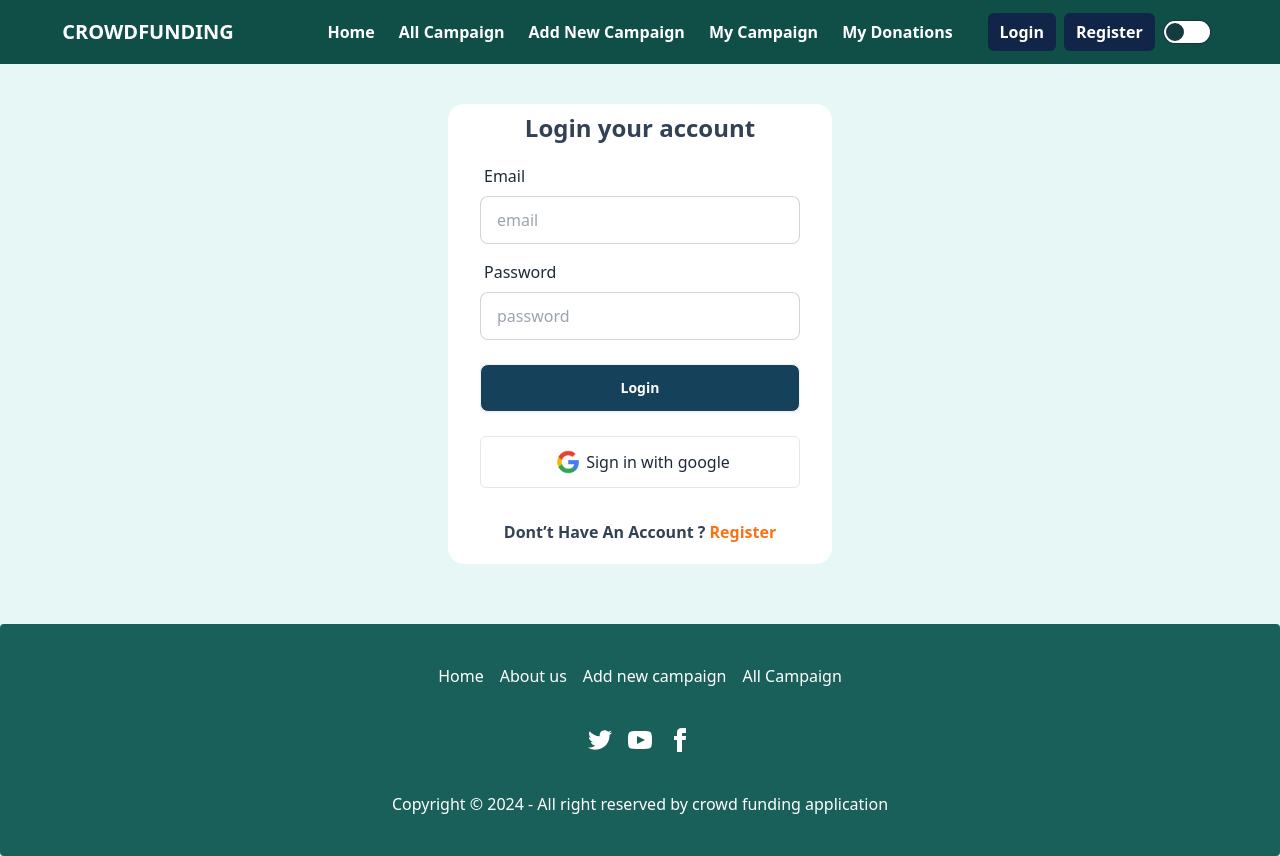
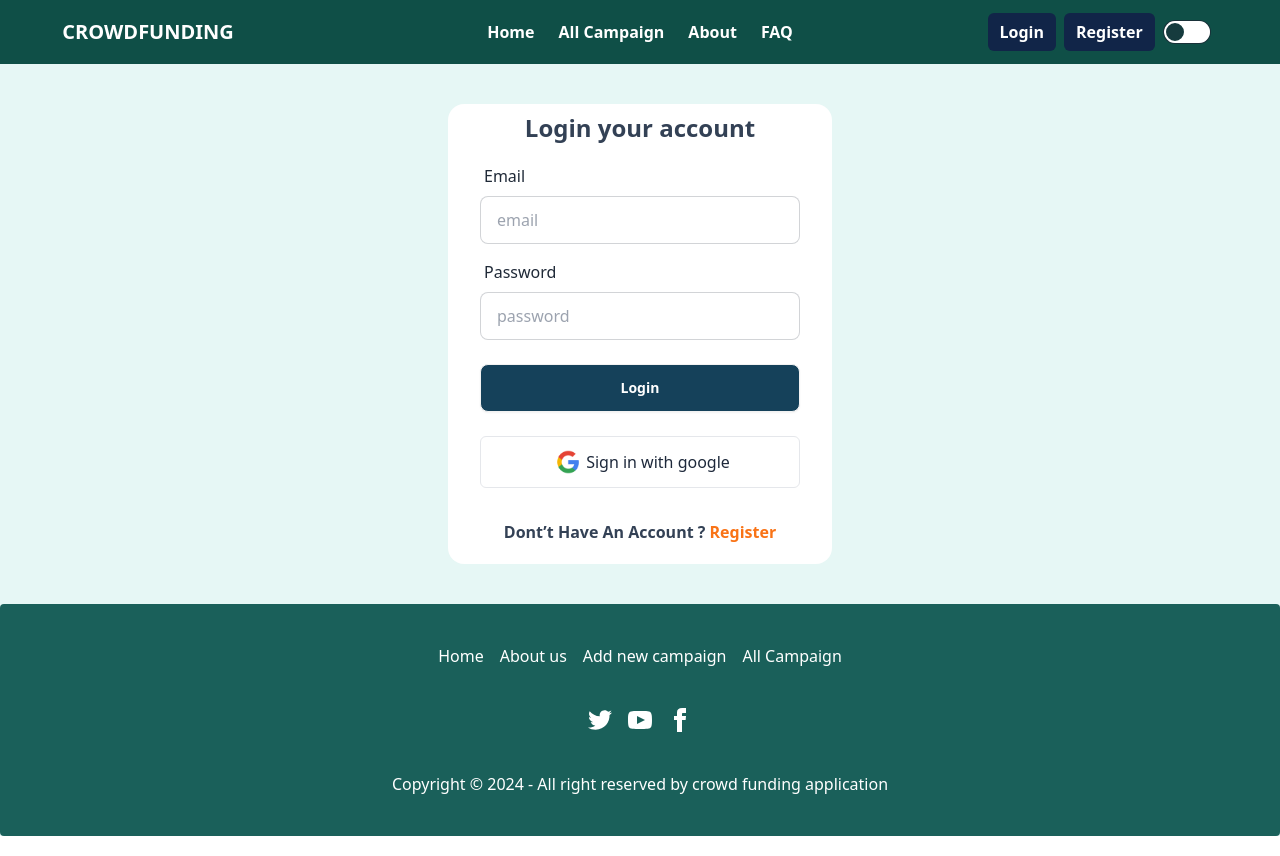
Before and after one commit to Imranul-hassan/crowd-fund-connect, a React (Vite) app: page /login in a window 1280 px wide. Built offline with nearby package versions, Linux system fonts and the light colour scheme; no server answers.

Commit message:
Update navbar

```diff
--- a/src/components/About.jsx
+++ b/src/components/About.jsx
@@ -4,7 +4,7 @@ import startup from "../assets/startup.jpg"
 const About = () => {
 
     return (
-        <div className="my-10 ">
+        <div className="my-10 " id="about">
             <div className=" pr-4">
                 <div className="w-9/12 mx-auto text-center ">
                     <h3 className="font-bold text-xl">About Us</h3>
--- a/src/components/Navbar.jsx
+++ b/src/components/Navbar.jsx
@@ -7,7 +7,8 @@ const Navbar = ({ isDarkMode, toggleTheme, handleCheckboxChange }) => {
 
 
   return (
-    <div className="navbar md:w-11/12 mx-auto text-white ">
+    <div className="sticky  top-0 z-50">
+      <div className="navbar md:w-11/12 mx-auto text-white">
         <div className="navbar-start">
           <div className="dropdown">
             <div tabIndex={0} role="button" className="btn btn-ghost lg:hidden">
@@ -38,11 +39,22 @@ const Navbar = ({ isDarkMode, toggleTheme, handleCheckboxChange }) => {
         </div>
         <div className="navbar-center hidden lg:flex">
           <ul className="menu menu-horizontal px-1 space-x-6 font-semibold text-base">
+            {
+              user?.email ?
+                (<div className="space-x-6">
                   <NavLink to="/">Home</NavLink>
                   <NavLink to="/all-campaign">All Campaign</NavLink>
                   <NavLink to="/add-new-campaign">Add New Campaign</NavLink>
                   <NavLink to={`/my-campaign/${user?.email}`} >My Campaign</NavLink>
                   <NavLink to={`/my-donation/${user?.email}`}>My Donations</NavLink>
+                </div>) :
+                (<div className="space-x-6">
+                  <NavLink to="/">Home</NavLink>
+                  <NavLink to="/all-campaign">All Campaign</NavLink>
+                  <a href="#about">About</a>
+                  <a href="#faq">FAQ</a>
+                </div>)
+            }
           </ul>
         </div>
         <div className="navbar-end">
@@ -86,6 +98,7 @@ const Navbar = ({ isDarkMode, toggleTheme, handleCheckboxChange }) => {
 
         </div>
       </div>
+    </div>
   );
 };
 
--- a/src/layouts/HomeLayout.jsx
+++ b/src/layouts/HomeLayout.jsx
@@ -27,15 +27,15 @@ const HomeLayout = () => {
     const { loading } = useContext(AuthContext)
 
     return (
-        <div className={`min-h-screen ${isDarkMode ? "bg-gray-900 text-white" : "bg-[#E6F7F5] text-black"}`}>
+        <div className={`${isDarkMode ? "bg-gray-900 text-white" : "bg-[#E6F7F5] text-black"}`}>
             <ToastContainer />
-            <nav className="bg-[#0f4f47]">
+            <nav className="bg-[#0f4f47] sticky top-0 z-50">
                 <Navbar isDarkMode={isDarkMode} toggleTheme={toggleTheme} handleCheckboxChange={handleCheckboxChange}></Navbar>
             </nav>
             <h2>
                 {loading ? <span className="loading loading-bars loading-lg"></span> : ''}
             </h2>
-            <main className="min-h-[calc(100vh-240px)] w-10/12 mx-auto">
+            <main className="min-h-[calc(100vh-290px)] w-10/12 mx-auto">
                 <Outlet></Outlet>
             </main>
             <footer>
--- a/src/pages/UpdateCampaign.jsx
+++ b/src/pages/UpdateCampaign.jsx
@@ -7,7 +7,7 @@ import { AuthContext } from "../provider/AuthProvider";
 const UpdateCampaign = () => {
     const updateCampaign = useLoaderData()
     const {_id, photo, campaign_title, campaign_type, description, amount, deadline, user_email, user_name } = updateCampaign
-
+    console.log(updateCampaign)
     const {user} = useContext(AuthContext);
 
     const handleUpdateCampaign = event =>{
@@ -24,7 +24,7 @@ const UpdateCampaign = () => {
         const user_name = form.user_name.value;
 
 
-        const updateCampaign = {photo, campaign_title, campaign_type, description, amount, deadline,user_email, user_name}
+        const updateCampaign = {photo, campaign_title, campaign_type, description, amount, deadline, user_email, user_name}
         console.log(updateCampaign)
 
         fetch(`https://crowd-funding-server-rho.vercel.app/campaign/${_id}`,{
@@ -69,7 +69,7 @@ const UpdateCampaign = () => {
                     <div className="md:flex gap-3 p-5">
                         <div className="md:w-1/2">
                         <label className='font-bold text-white'>Campaign title</label>
-                            <select name="campaign_type text-white" className="input input-bordered w-full bg-slate-400">
+                            <select name="campaign_type" className="input input-bordered w-full bg-slate-400">
                                 <option value="" disabled selected>
                                 Select Campaign Type
                                 </option>
```
Also changed, not shown: 2 other files (tests, documents, lock files or other folders). Lines whose indentation alone changed are shown as unchanged.
